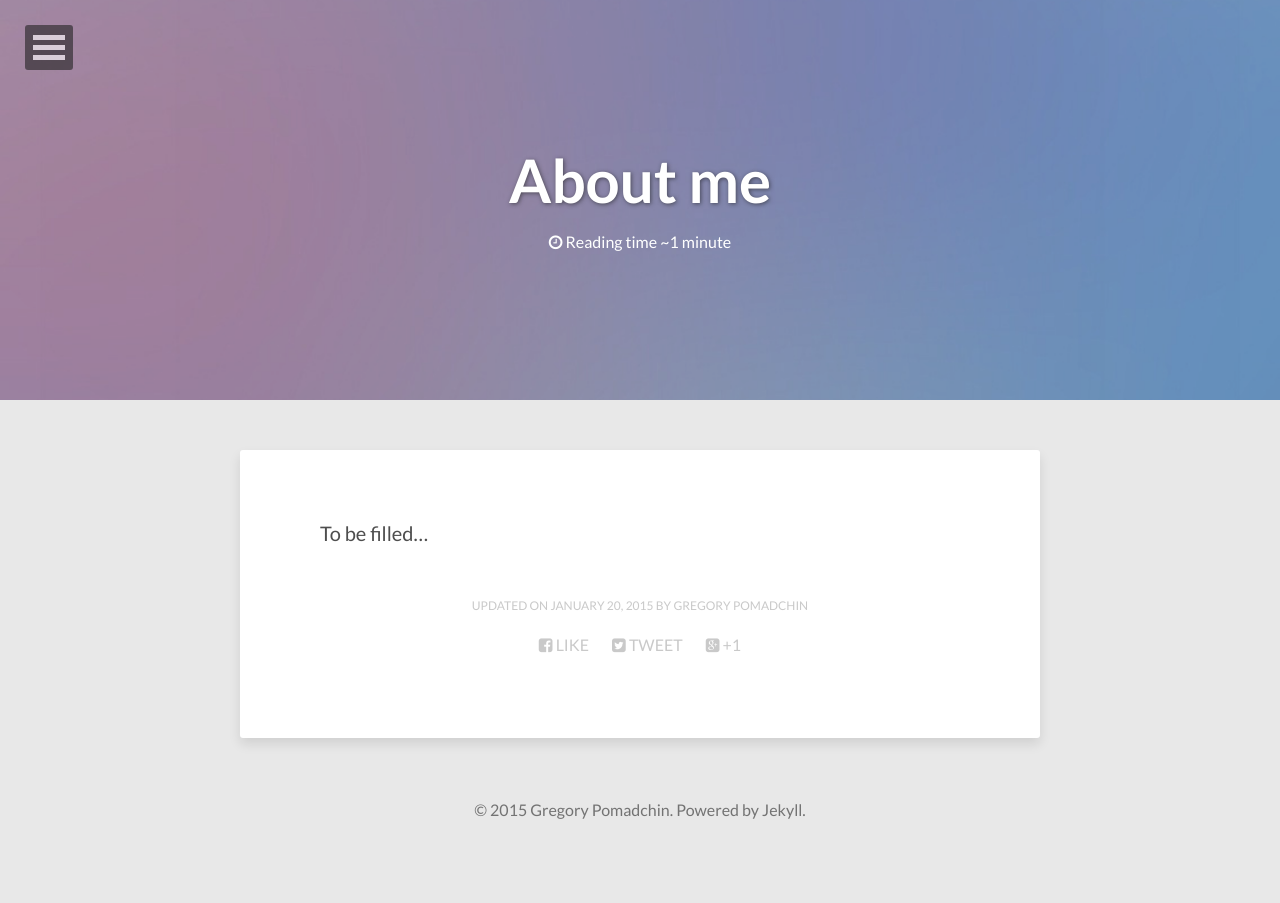
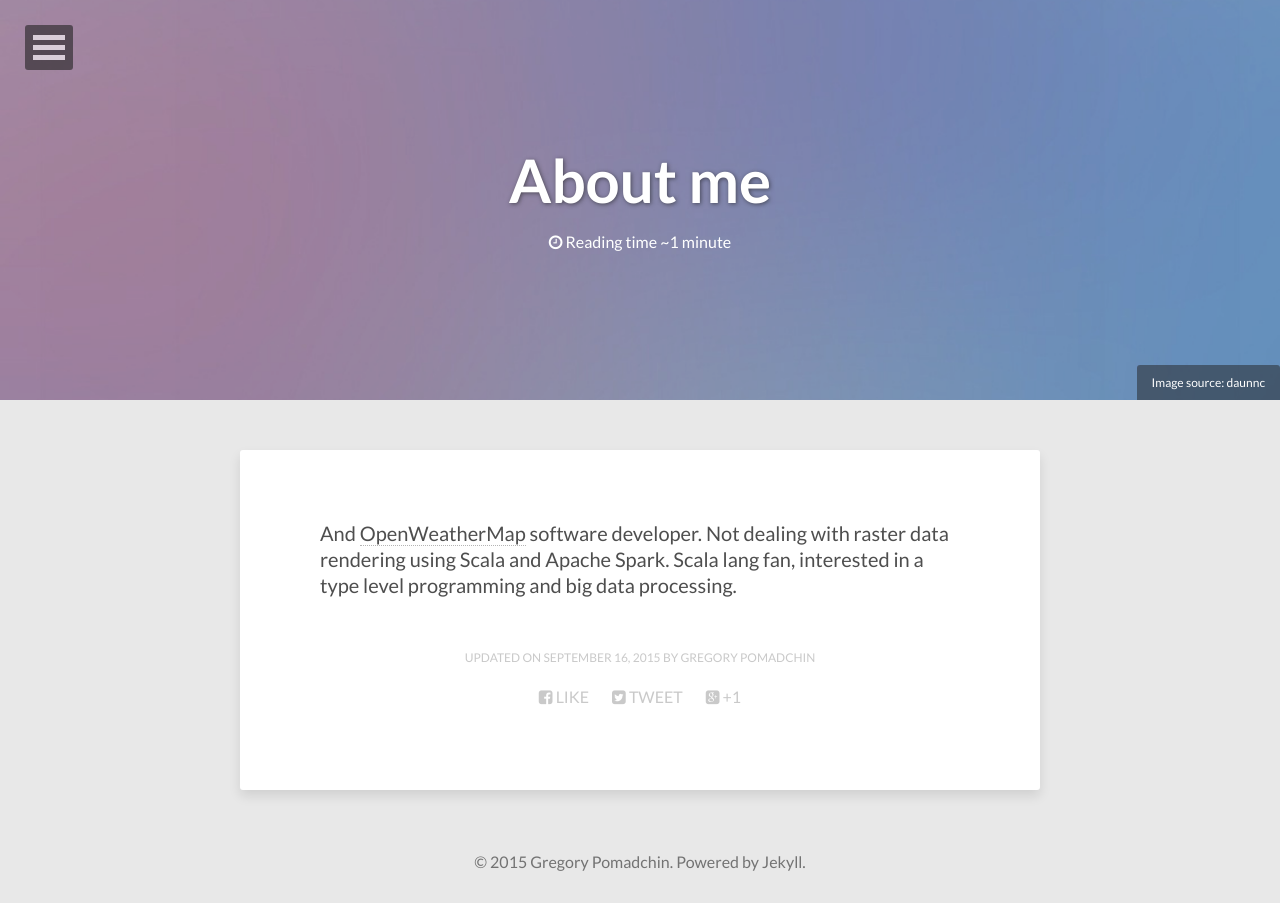
Before and after one commit to pomadchin/pomadchin.github.io, a Jekyll site: the page built from about/index.md, in a window 1280 px wide. Built offline with Jekyll 4.4.1, drawn with Linux system fonts in a browser that asks for light colours; nearby versions of some CDN libraries.

```diff
--- a/about/index.md
+++ b/about/index.md
@@ -3,10 +3,9 @@ layout: page
 title: About me
 image:
   feature: abstract-5.jpg
-  -- credit: dargadgetz
-  -- creditlink: http://www.dargadgetz.com/ios-7-abstract-wallpaper-pack-for-iphone-5-and-ipod-touch-retina/
+  credit: daunnc
 comments: false
-modified: 2015-01-20
+modified: 2015-09-16
 ---
 
-To be filled...
+And [OpenWeatherMap](openweathermap.org) software developer. Not dealing with raster data rendering using Scala and Apache Spark. Scala lang fan, interested in a type level programming and big data processing.
```
Also changed, not shown: _posts/2015-09-16-sar.md (+1 -1 lines).
